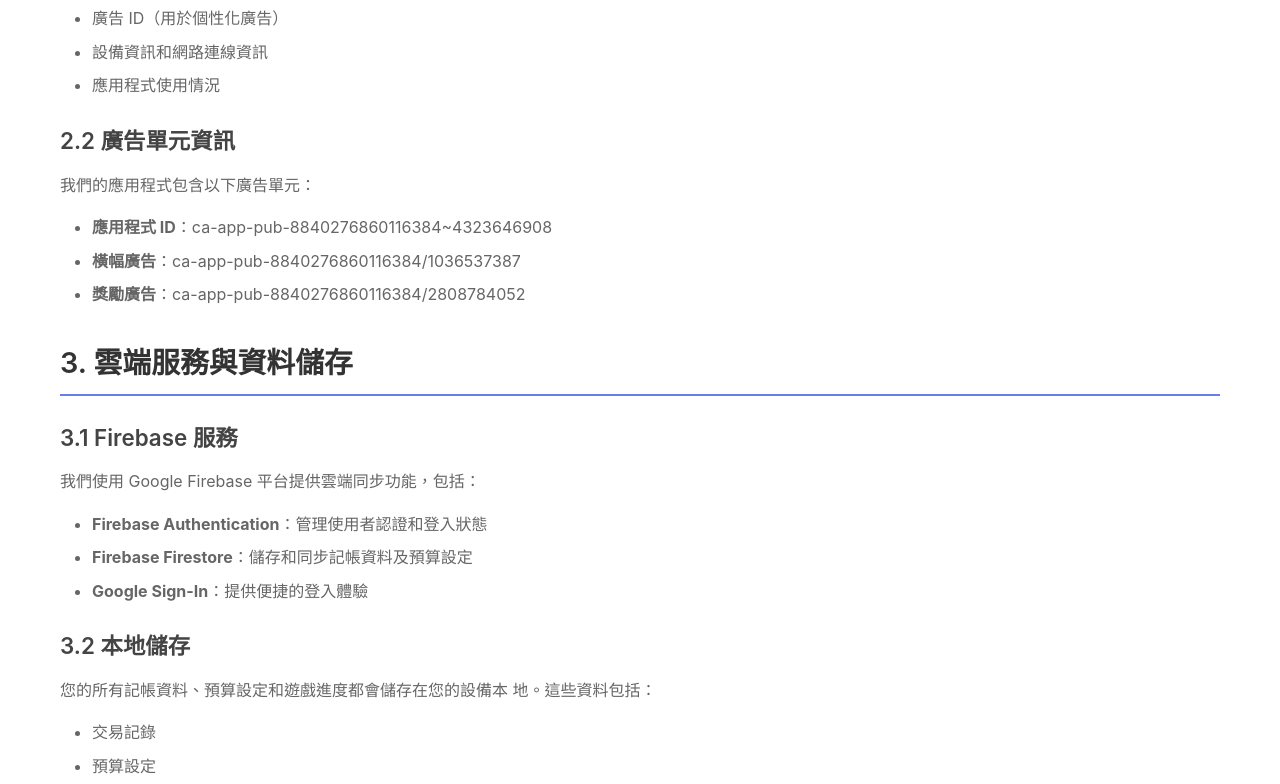
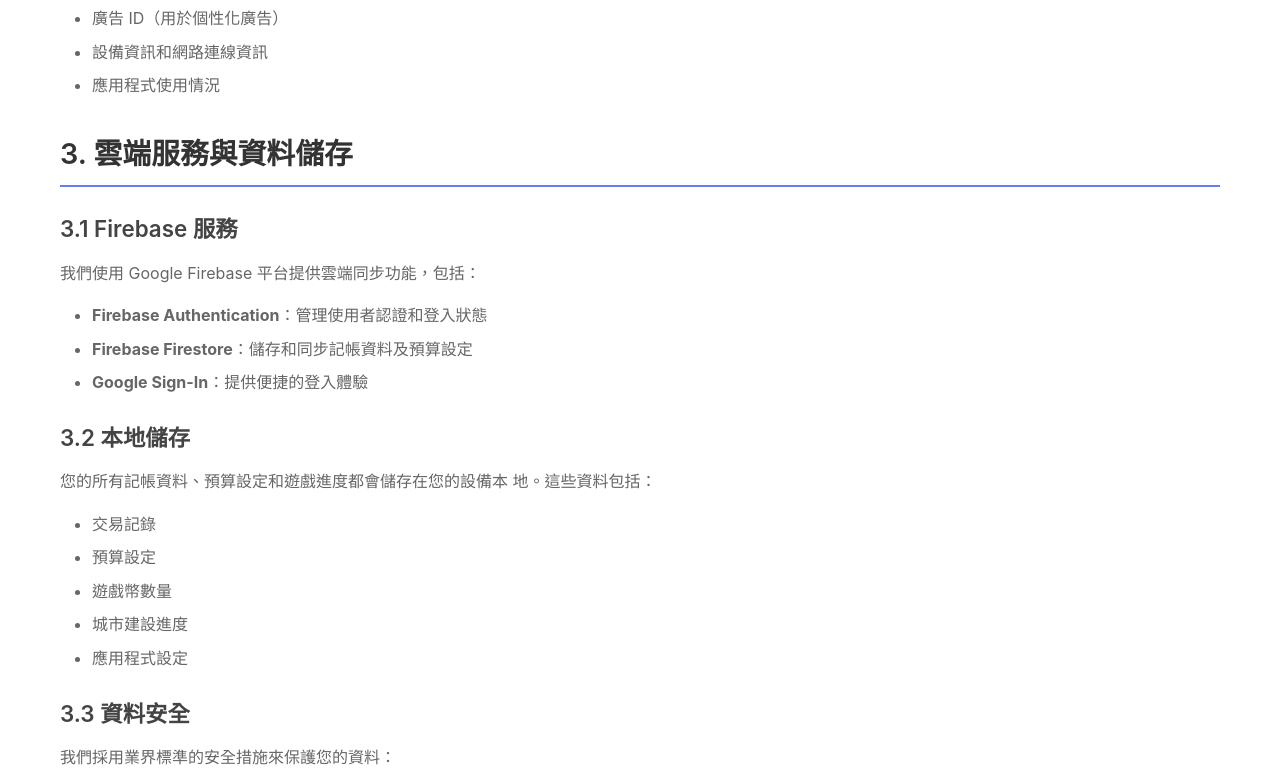
Before and after one commit to khjhs/accounting-city-website, a plain HTML site: page privacy.html in a window 1280 px wide. Shown: the part 1420-2204 px from the top of the page. Drawn offline with Linux system fonts and the light colour scheme.

Commit message:
Remove ad unit info and update copyright year

```diff
--- a/privacy.html
+++ b/privacy.html
@@ -73,18 +73,6 @@
                       <li>設備資訊和網路連線資訊</li>
                       <li>應用程式使用情況</li>
                   </ul>
-
-                  <h3>2.2 廣告單元資訊</h3>
-                  <p>我們的應用程式包含以下廣告單元：</p>
-                  <ul>
-                      <li><strong>應用程式
-  ID</strong>：ca-app-pub-8840276860116384~4323646908</li>
-
-  <li><strong>橫幅廣告</strong>：ca-app-pub-8840276860116384/1036537387</li>
-
-  <li><strong>獎勵廣告</strong>：ca-app-pub-8840276860116384/2808784052</li>
-                  </ul>
-
                   <h2>3. 雲端服務與資料儲存</h2>
                   <h3>3.1 Firebase 服務</h3>
                   <p>我們使用 Google Firebase
@@ -195,7 +183,7 @@
       <footer>
           <div class="container">
               <div class="footer-bottom">
-                  <p>&copy; 2024 記帳城市. 版權所有. | <a
+                  <p>&copy; 2025 記帳城市. 版權所有. | <a
   href="index.html">返回首頁</a></p>
               </div>
           </div>
```
